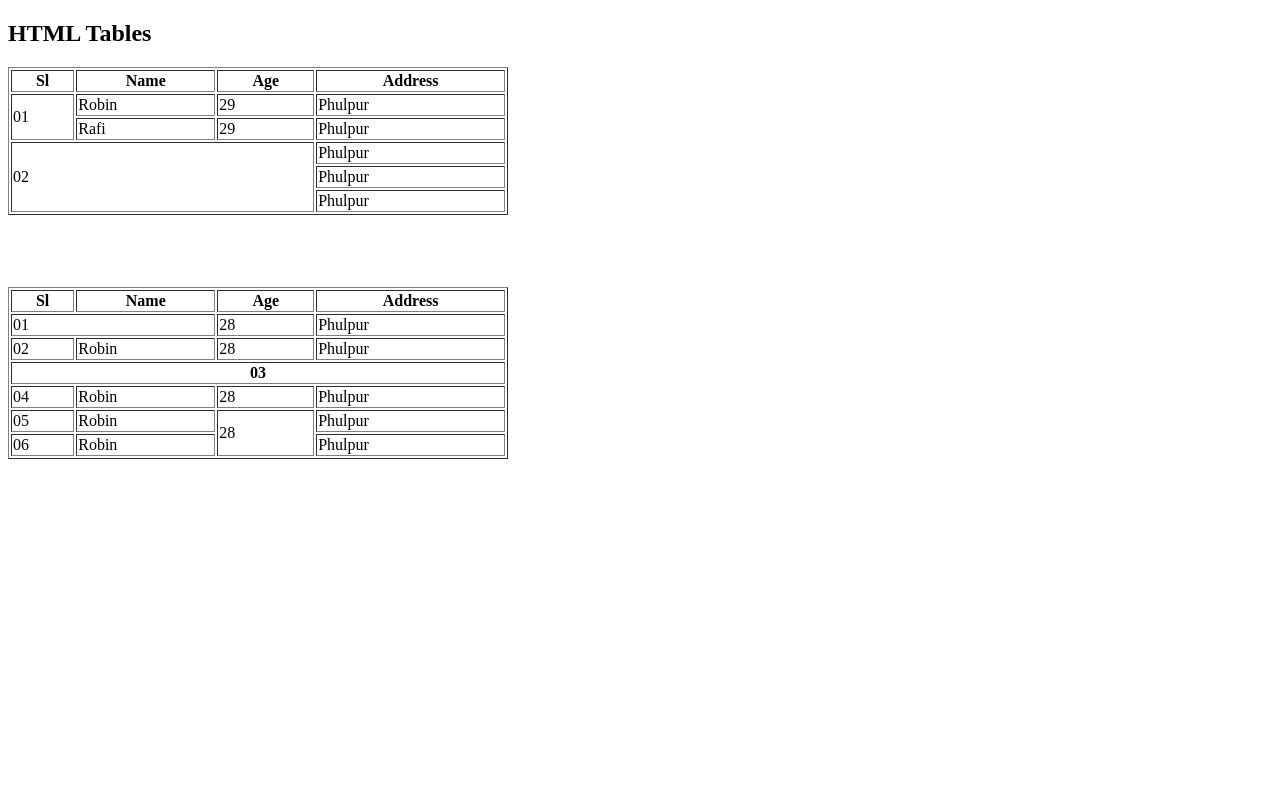
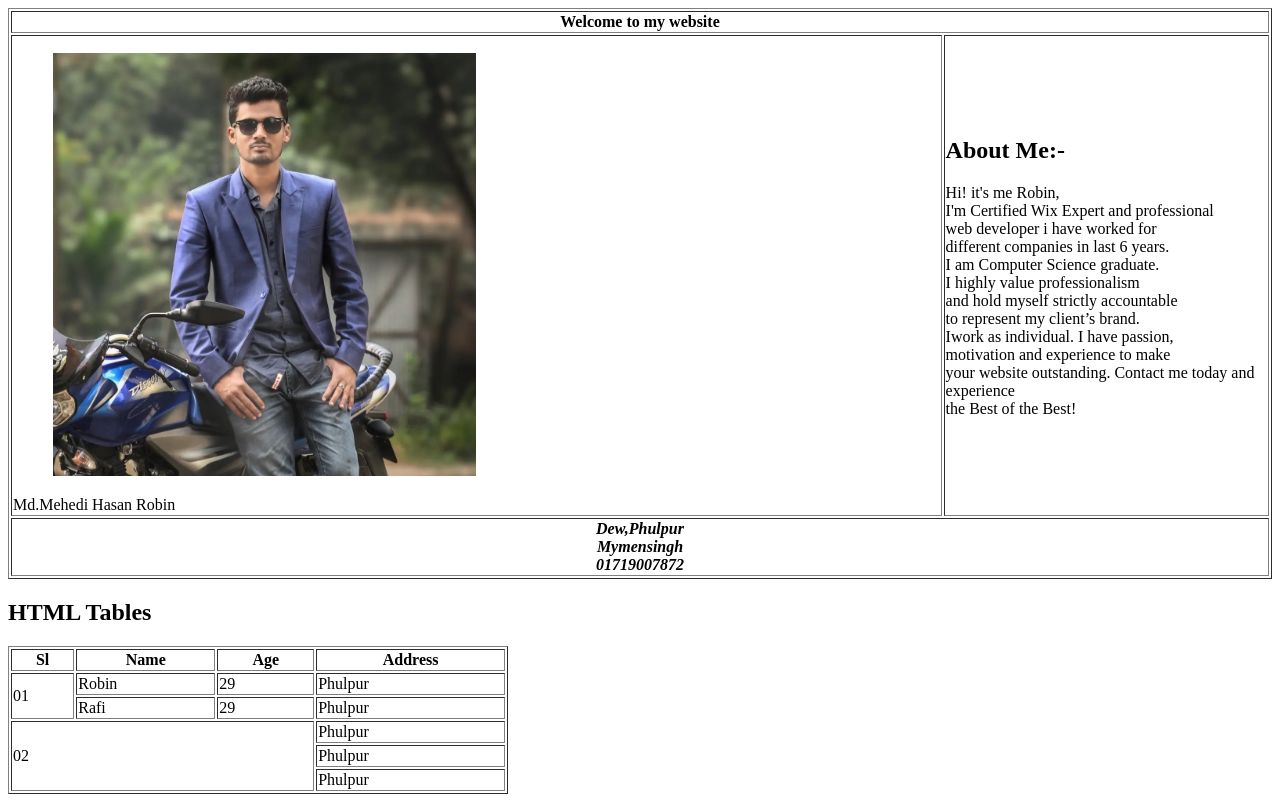
Before and after one commit to robin604680/class-2-maxsop, a plain HTML site: page index.html in a window 1280 px wide. Shown: the top 800 px of the page. Drawn offline with Linux system fonts and the light colour scheme.

Commit message:
added about my self part

```diff
--- a/index.html
+++ b/index.html
@@ -7,6 +7,54 @@
     <title>HTML Tables</title>
 </head>
 <body>
+<table border="border" width="100%">
+    <tr>
+        <th colspan="2">Welcome to my website</th>
+        <!-- <th>2</th> -->
+    </tr>
+    <tr>
+        <td class="2">
+            <figure >
+                <a href="https://www.facebook.com/profile.php?id=100008362272685" target="_blank">
+                    <img src="./assets/images/abc(6).jpg" alt="" width="50%">
+                </a>
+
+            </figure>
+            <figcaption>Md.Mehedi Hasan Robin</figcaption>
+        </td>
+        <td>
+            <h2>About Me:-</h2>
+            <p>Hi! it's me Robin,<br>
+            I'm Certified Wix Expert and professional <br>
+            web developer i have worked for <br>
+            different companies in last 6 years.<br>
+            I am Computer Science graduate.<br>
+
+            I highly value professionalism <br>
+            and hold myself strictly accountable <br>
+            to represent my client’s brand. <br>
+            Iwork as individual. I have passion, <br>
+            motivation and experience to make <br>
+            your website outstanding.
+
+            Contact me today and experience <br>
+            the Best of the Best!</p>
+        </td>
+    </tr>
+    <tr>
+        <th colspan="2">
+            <address>
+                Dew,Phulpur <br>
+                Mymensingh <br>
+                01719007872
+            </address>
+        </th>
+    </tr>
+
+</table>
+
+
+
     <h2>HTML Tables</h2>
     <table border="border" width="500px" >
         <tr>
@@ -48,13 +96,11 @@
             <th>Address</th>
         </tr>
         <tr>
-            <td colspan="2">01</td>
+            <td colspan="2" rowspan="2">01</td>
             <td>28</td>
             <td>Phulpur</td>
         </tr>
         <tr>
-            <td>02</td>
-            <td>Robin</td>
             <td>28</td>
             <td>Phulpur</td>
         </tr>
```
Also changed, not shown: assets/images/abc(6).jpg (added).
